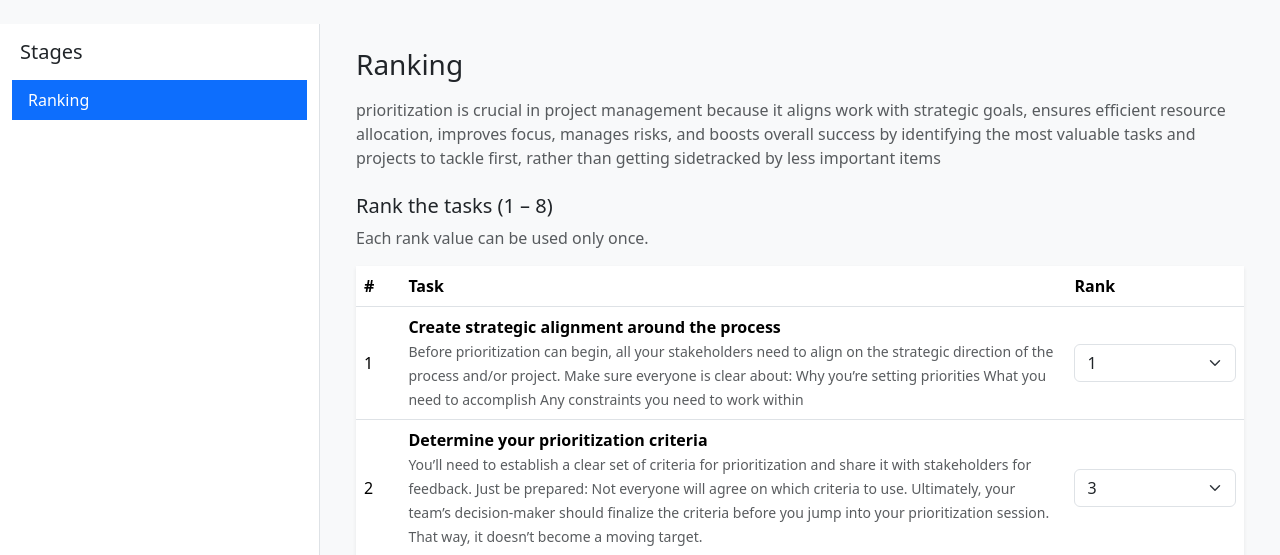
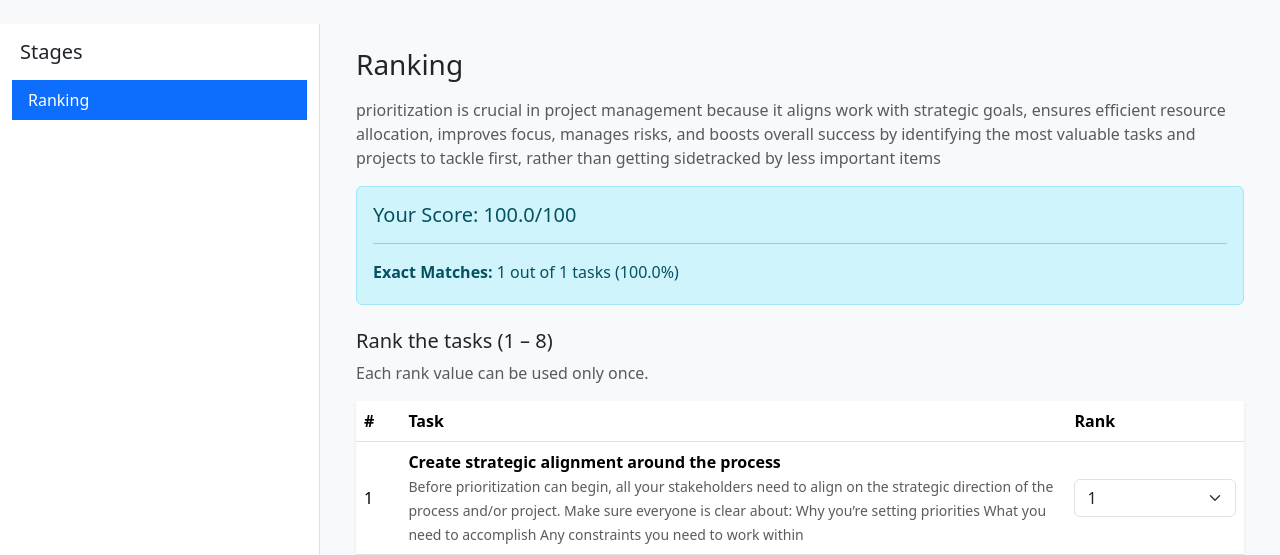
Before and after one commit to hariganttguru-collab/ranking, a Django app: page /stages/1/ in a window 1280 px wide. Shown: the part 56-611 px from the top of the page. Run offline with Django 5.2, Linux system fonts and the light colour scheme; a user stored in the database is signed in; data comes from the database, SQL or seed files in the repository; both versions use the stored data as it was after the commit; tables that the repository leaves empty hold one stand-in row (values such as "Sample post").

Commit message:
improving ranking

```diff
--- a/core/models.py
+++ b/core/models.py
@@ -33,6 +33,26 @@ class Task(models.Model):
         return f"{self.stage.name} - {self.name}"
 
 
+class OfficialRanking(models.Model):
+    """
+    Stores the official/correct ranking set by superuser/admin for each task in a stage.
+    This is the reference ranking that user rankings are compared against.
+    """
+
+    stage = models.ForeignKey(Stage, on_delete=models.CASCADE, related_name="official_rankings")
+    task = models.ForeignKey(Task, on_delete=models.CASCADE, related_name="official_rankings")
+    rank = models.PositiveIntegerField(help_text="Official rank for this task (1-N)")
+    created_at = models.DateTimeField(auto_now_add=True)
+    updated_at = models.DateTimeField(auto_now=True)
+
+    class Meta:
+        unique_together = ("stage", "task")
+        ordering = ["stage", "rank"]
+
+    def __str__(self) -> str:
+        return f"Official: {self.stage.name} - {self.task.name} -> {self.rank}"
+
+
 class TaskRanking(models.Model):
     """
     Stores a ranking value for a single task in a given stage by a specific user.
--- a/core/views.py
+++ b/core/views.py
@@ -6,7 +6,7 @@ from django.shortcuts import get_object_or_404, redirect, render
 from django.urls import reverse
 from django.views import View
 
-from .models import Stage, Task, TaskRanking
+from .models import Stage, Task, TaskRanking, OfficialRanking
 
 
 class RegisterView(View):
@@ -78,6 +78,59 @@ class StageDetailView(LoginRequiredMixin, View):
     Shows the selected stage, left menu with all stages, and ranking form for tasks.
     """
 
+    def _calculate_score(self, user_rankings: dict, official_rankings: dict, total_tasks: int) -> dict:
+        """
+        Calculate score comparing user rankings to official rankings.
+        Returns a dict with score details.
+        """
+        if not official_rankings or not user_rankings:
+            return {
+                "score": None,
+                "exact_matches": 0,
+                "total_tasks": total_tasks,
+                "percentage": 0,
+                "average_distance": None,
+            }
+
+        exact_matches = 0
+        total_distance = 0
+        matched_tasks = 0
+
+        for task_id, user_rank in user_rankings.items():
+            if task_id in official_rankings:
+                official_rank = official_rankings[task_id]
+                if user_rank == official_rank:
+                    exact_matches += 1
+                total_distance += abs(user_rank - official_rank)
+                matched_tasks += 1
+
+        if matched_tasks == 0:
+            return {
+                "score": None,
+                "exact_matches": 0,
+                "total_tasks": total_tasks,
+                "percentage": 0,
+                "average_distance": None,
+            }
+
+        percentage = (exact_matches / matched_tasks) * 100
+        average_distance = total_distance / matched_tasks if matched_tasks > 0 else None
+
+        # Score calculation: base score from exact matches, with penalty for distance
+        # Max score is 100 (all exact matches)
+        # Penalty: subtract points based on average distance
+        base_score = percentage
+        distance_penalty = average_distance * 5 if average_distance else 0  # 5 points per rank off
+        final_score = max(0, base_score - distance_penalty)
+
+        return {
+            "score": round(final_score, 1),
+            "exact_matches": exact_matches,
+            "total_tasks": matched_tasks,
+            "percentage": round(percentage, 1),
+            "average_distance": round(average_distance, 2) if average_distance else None,
+        }
+
     def get(self, request: HttpRequest, pk: int) -> HttpResponse:
         stage = get_object_or_404(Stage, pk=pk)
         all_stages = Stage.objects.all()
@@ -89,6 +142,19 @@ class StageDetailView(LoginRequiredMixin, View):
             for ranking in TaskRanking.objects.filter(user=request.user, stage=stage)
         }
 
+        # Load official rankings (set by superuser)
+        official_rankings = {
+            ranking.task_id: ranking.rank
+            for ranking in OfficialRanking.objects.filter(stage=stage)
+        }
+
+        # Calculate score if user has rankings and official rankings exist
+        score_data = None
+        if existing_rankings and official_rankings:
+            score_data = self._calculate_score(
+                existing_rankings, official_rankings, tasks.count()
+            )
+
         max_rank = tasks.count()
         rank_choices = list(range(1, max_rank + 1))
 
@@ -99,6 +165,8 @@ class StageDetailView(LoginRequiredMixin, View):
             "existing_rankings": existing_rankings,
             "rank_choices": rank_choices,
             "max_rank": max_rank,
+            "score_data": score_data,
+            "has_official_ranking": bool(official_rankings),
         }
         return render(request, "core/stage_detail.html", context)
 
--- a/templates/core/stage_detail.html
+++ b/templates/core/stage_detail.html
@@ -21,6 +21,25 @@
             <h3 class="mb-3">{{ current_stage.name }}</h3>
             {% if current_stage.description %}
                 <p class="text-muted">{{ current_stage.description }}</p>
+            {% endif %}
+
+            {% if score_data and score_data.score is not None %}
+                <div class="alert alert-info mt-3 mb-4">
+                    <h5 class="alert-heading">Your Score: {{ score_data.score }}/100</h5>
+                    <hr>
+                    <p class="mb-1">
+                        <strong>Exact Matches:</strong> {{ score_data.exact_matches }} out of {{ score_data.total_tasks }} tasks ({{ score_data.percentage }}%)
+                    </p>
+                    {% if score_data.average_distance %}
+                        <p class="mb-0">
+                            <strong>Average Distance from Correct Rank:</strong> {{ score_data.average_distance }}
+                        </p>
+                    {% endif %}
+                </div>
+            {% elif has_official_ranking and not existing_rankings %}
+                <div class="alert alert-warning mt-3 mb-4">
+                    <strong>Note:</strong> Official ranking is set. Submit your rankings to see your score.
+                </div>
             {% endif %}
 
             <h5 class="mt-4">Rank the tasks (1 – {{ max_rank }})</h5>
@@ -74,3 +93,59 @@
     </div>
 </div>
 {% endblock %}
+
+{% block extra_scripts %}
+<script>
+    // Prevent duplicate rank selections
+    document.addEventListener('DOMContentLoaded', function() {
+        const selects = document.querySelectorAll('select[name^="rank_"]');
+
+        selects.forEach(function(select) {
+            select.addEventListener('change', function() {
+                const selectedValue = this.value;
+                if (!selectedValue) return;
+
+                // Check all other selects
+                selects.forEach(function(otherSelect) {
+                    if (otherSelect !== select && otherSelect.value === selectedValue) {
+                        // Found duplicate, reset the other one
+                        otherSelect.value = '';
+                        otherSelect.classList.add('is-invalid');
+                        setTimeout(function() {
+                            otherSelect.classList.remove('is-invalid');
+                        }, 2000);
+                    }
+                });
+            });
+        });
+
+        // Validate on form submit
+        const form = document.querySelector('form');
+        if (form) {
+            form.addEventListener('submit', function(e) {
+                const selectedValues = [];
+                let hasDuplicates = false;
+
+                selects.forEach(function(select) {
+                    const value = select.value;
+                    if (value) {
+                        if (selectedValues.includes(value)) {
+                            hasDuplicates = true;
+                            select.classList.add('is-invalid');
+                        } else {
+                            selectedValues.push(value);
+                            select.classList.remove('is-invalid');
+                        }
+                    }
+                });
+
+                if (hasDuplicates) {
+                    e.preventDefault();
+                    alert('Error: Each rank value can only be used once. Please fix duplicate ranks.');
+                    return false;
+                }
+            });
+        }
+    });
+</script>
+{% endblock %}
```
Also changed, not shown: core/admin.py (+21 -1 lines), core/migrations/0002_officialranking.py (added), db.sqlite3.
